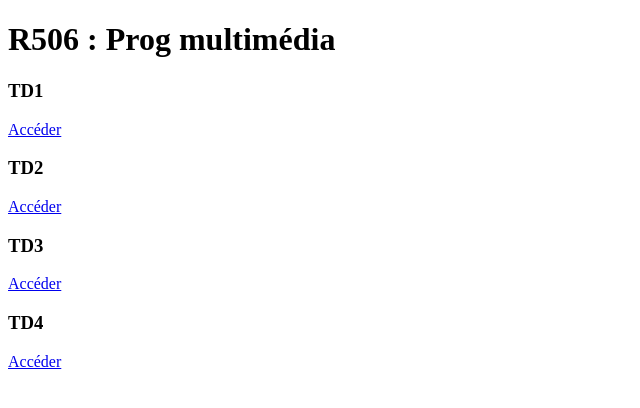
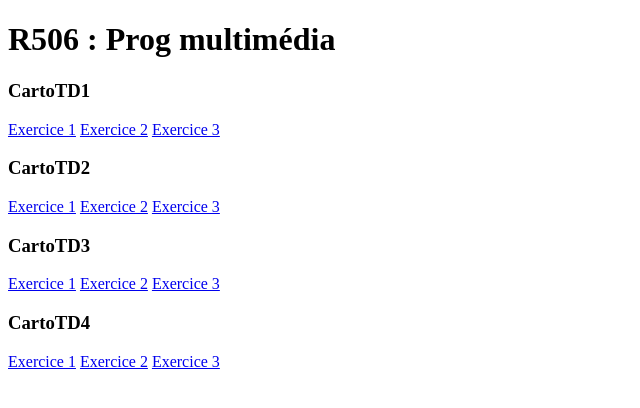
Before and after one commit to xDraawwScript/xDraawwScript.github.io, a plain HTML site: page index.html in a window 1280 px wide. Shown: the whole page, without its empty margins (0-640 px from the left). Drawn offline with Linux system fonts and the light colour scheme.

Commit message:
correctif fichiers

```diff
--- a/index.html
+++ b/index.html
@@ -7,20 +7,29 @@
     <h1>R506 : Prog multimédia</h1>
     <div class="td-list">
         <div class="td-item">
-            <h3>TD1</h3>
-            <a href="td1/index.html">Accéder</a>
+            <h3>CartoTD1</h3>
+            <a href="CartoTD1/Exo1/index.html">Exercice 1</a>
+            <a href="CartoTD1/Exo2/index.html">Exercice 2</a>
+            <a href="CartoTD1/Exo3/index.html">Exercice 3</a>
         </div>
         <div class="td-item">
-            <h3>TD2</h3>
-            <a href="td2/index.html">Accéder</a>
+            <h3>CartoTD2</h3>
+            <a href="CartoTD2/Exo1/index.html">Exercice 1</a>
+            <a href="CartoTD2/Exo2/index.html">Exercice 2</a>
+            <a href="CartoTD2/Exo3/index.html">Exercice 3</a>
         </div>
         <div class="td-item">
-            <h3>TD3</h3>
-            <a href="td3/index.html">Accéder</a>
+            <h3>CartoTD3</h3>
+            <a href="CartoTD3/Exo1/index.html">Exercice 1</a>
+            <a href="CartoTD3/Exo2/index.html">Exercice 2</a>
+            <a href="CartoTD3/Exo3/index.html">Exercice 3</a>
         </div>
         <div class="td-item">
-            <h3>TD4</h3>
-            <a href="td4/index.html">Accéder</a>
+            <h3>CartoTD4</h3>
+            <a href="CartoTD4/Exo1/index.html">Exercice 1</a>
+            <a href="CartoTD4/Exo2/index.html">Exercice 2</a>
+            <a href="CartoTD4/Exo3/index.html">Exercice 3</a>
         </div>
     </div>
+
 </html>
```
